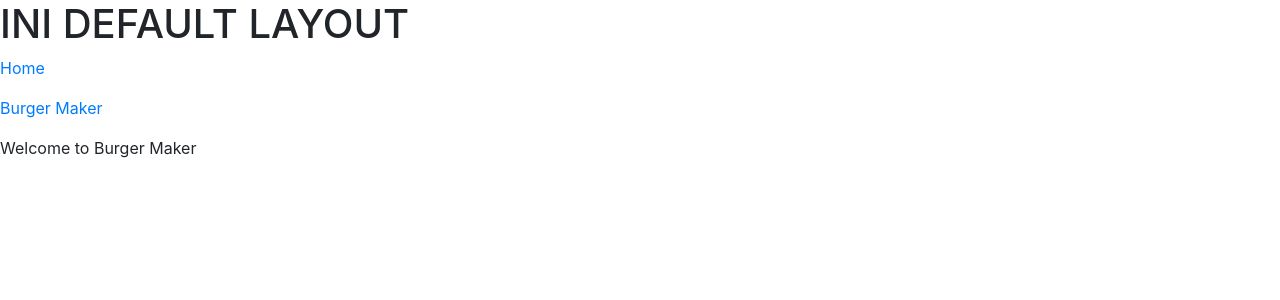
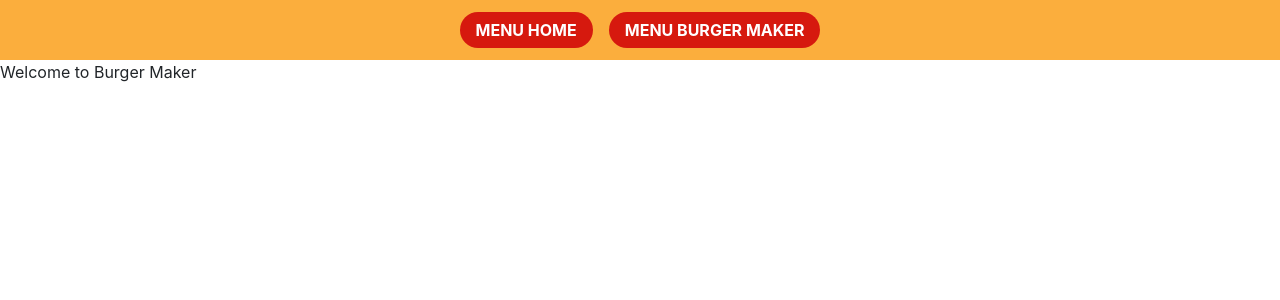
Before and after one commit to Bimzking1/burger-mini-app, a React (Create React App) app: page / in a window 1280 px wide. Shown: the top 300 px of the page. Built offline with nearby package versions, Linux system fonts and the light colour scheme.

Commit message:
Rabu, 30 Maret 2022 - Part 1 Fixes #7

```diff
--- a/package.json
+++ b/package.json
@@ -11,6 +11,7 @@
     "react-router": "^6.2.2",
     "react-router-dom": "^6.2.2",
     "react-scripts": "5.0.0",
+    "styled-components": "^5.3.5",
     "web-vitals": "^2.1.4"
   },
   "scripts": {
--- a/src/App.js
+++ b/src/App.js
@@ -5,18 +5,24 @@
 // Components
 import Home from './Pages/Home'
 import BurgerMaker from './Pages/BurgerMaker';
+import Layout from './Layouts/Layout';
 
 function App() {
   return (
     <>
-      <h1>INI DEFAULT LAYOUT</h1> {/* Defaut Layout tidak ikut berubah mengikuti routing */}
+      {/*
+      <h1>INI DEFAULT LAYOUT</h1>
+      // Defaut Layout tidak ikut berubah mengikuti routing
+
       <Link to="/"><p>Home</p></Link>
       <Link to="/burger-maker"><p>Burger Maker</p></Link>
-
-      <Routes>   {/* Hanya element didalam Routes yang ikut berubah mengikuti routing */}
-        <Route path="/" element={<Home/>}/>
-        <Route path="/burger-maker" element={<BurgerMaker/>}/>
-      </Routes>
+      */}
+      <Layout>
+        <Routes>   {/* Hanya element didalam Routes yang ikut berubah mengikuti routing */}
+          <Route path="/" element={<Home/>}/>
+          <Route path="/burger-maker" element={<BurgerMaker/>}/>
+        </Routes>
+      </Layout>
     </>
   );
 }
--- a/src/Components/Burger/Bun.js
+++ b/src/Components/Burger/Bun.js
@@ -1,5 +1,11 @@
 import React from 'react'
 import style from './burger.module.css'
+import styled from 'styled-components'
+
+const StyledButton = styled.button`
+  background-color: white;
+  padding-left: 0px;
+`
 
 const Bun = (props) => {
 
@@ -17,7 +23,22 @@
   }
 
   return (
-    <div className={`${style.bun} ${bunClass}`}></div>
+    // a. Default styling (melalui CSS)
+    // <div className={`${style.bun} ${bunClass}`}></div>
+
+    // b. Inline class styling
+    // <div className={`${style.bun} ${bunClass}`} style={{ paddingLeft: '0px' }}></div>
+
+    // c. Styled components
+    // (Install dulu dengan npm install styled-components)
+
+    <div className={`${style.bun} ${bunClass}`}>
+      {/* <button> */}
+      {/* <StyledButton>
+        Button
+      </StyledButton> */}
+      {/* </button> */}
+    </div>
   )
 }
 
--- a/src/Components/Burger/Burger.js
+++ b/src/Components/Burger/Burger.js
@@ -8,7 +8,8 @@
 const Burger = () => {
 
     // const ingredients = ['patty', 'lettuce', 'bun', 'tomato', 'cheese'];
-    const ingredients = ['patty', 'patty', 'patty', 'patty', 'patty'];
+    // const ingredients = ['patty', 'patty', 'patty', 'patty', 'patty'];
+    const ingredients = ['patty', 'cheese', 'lettuce', 'tomato', 'patty', 'bun', 'patty', 'cheese', 'lettuce', 'tomato', 'patty'];
 
     // Urutan burger mengikuti index dari array ingredients diatas
 
--- /dev/null
+++ b/src/Layouts/Layout.js
@@ -0,0 +1,16 @@
+import React from 'react'
+import Navigation from './Navigation'
+import MainContent from './MainContent'
+
+const Layout = (props) => {
+  return (
+    <>
+      <Navigation/>
+      <MainContent>
+        {props.children}
+      </MainContent>
+    </>
+  )
+}
+
+export default Layout
--- /dev/null
+++ b/src/Layouts/MainContent.js
@@ -0,0 +1,12 @@
+import React from 'react'
+import style from './layout.module.css'
+
+const MainContent = (props) => {
+  return (
+    <div className={style.main_content}>
+        {props.children}
+    </div>
+  )
+}
+
+export default MainContent
--- /dev/null
+++ b/src/Layouts/Navigation.js
@@ -0,0 +1,30 @@
+import React from 'react'
+import style from './layout.module.css'
+import { Link } from 'react-router-dom'
+
+const Navigation = () => {
+  return (
+    <div className={style.navigation}>
+        <div className='container'>
+            <div className='row'>
+                <div className='col'>
+                    <div className='d-flex justify-content-center align-items-center'>
+                        <div class='px-2'>
+                            <Link to='/' className={style.navigation_item}>
+                                Menu Home
+                            </Link>
+                        </div>
+                        <div class='px-2'>
+                            <Link to='/burger-maker' className={style.navigation_item}>
+                                Menu Burger Maker
+                            </Link>
+                        </div>
+                    </div>
+                </div>
+            </div>
+        </div>
+    </div>
+  )
+}
+
+export default Navigation
--- /dev/null
+++ b/src/Layouts/layout.module.css
@@ -0,0 +1,26 @@
+.navigation {
+    height: 60px;
+    background: #FBAE3D;
+    display: flex;
+    align-items: center;
+}
+
+.navigation_item {
+    color: #ffffff;
+    font-weight: bold;
+    text-transform: uppercase;
+    padding: 8px 16px;
+    background: #D6190E;
+    border-radius: 999px;
+}
+
+.navigation_item:hover {
+    color: #ffffff;
+    text-decoration: none;
+    background: #72190E;
+}
+
+.main_content {
+    min-height: calc( 100vh - 60px );
+    height: 1px;
+}
--- a/src/Pages/BurgerMaker.js
+++ b/src/Pages/BurgerMaker.js
@@ -1,9 +1,16 @@
 import React from 'react'
 import Burger from '../Components/Burger/Burger'
+// import Layout from '../Layouts/Layout'
 
 const BurgerMaker = () => {
   return (
-    <Burger/>
+    // Route cara 1:
+    // <Layout>
+    //   <Burger/>
+    // </Layout>
+
+    // Route cara 2: Layout diletakan pada App.js
+      <Burger/>
   )
 }
 
--- a/src/Pages/Home.js
+++ b/src/Pages/Home.js
@@ -1,9 +1,35 @@
 import React from 'react'
+import styled from 'styled-components'
+// import Layout from '../Layouts/Layout'
 
 const Home = () => {
   return (
-    <div>Welcome to Burger Maker</div>
+    // Route cara 1:
+    // <Layout>
+    //   <div>Welcome to Burger Maker</div>
+    // </Layout>
+
+    // Route cara 2: Layout diletakan pada App.js
+      <div>Welcome to Burger Maker</div>
   )
 }
 
+/*
+
+const Home = () => {
+  return (
+    <>
+      <div>Welcome to Burger Maker</div>
+      <Button className='btn'>Press</Button>
+    </>
+  )
+}
+
+const Button = styled.button`
+  background: blue;
+  border: 0;
+`
+
+*/
+
 export default Home;
```
Also changed, not shown: 1 other file (tests, documents, lock files or other folders).
